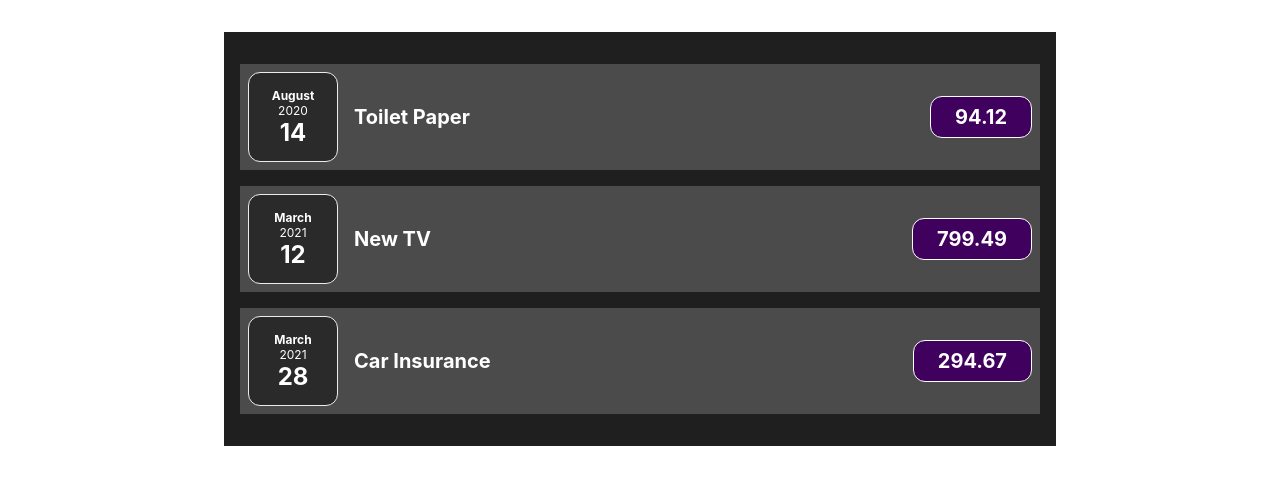
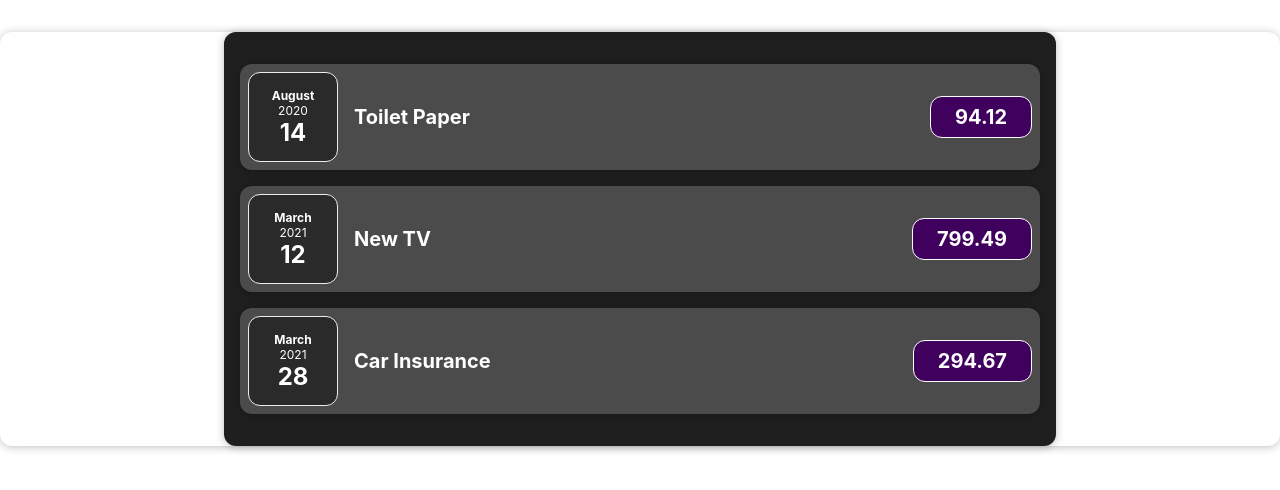
Before and after one commit to Havoac/Expense-Tracker, a React (Create React App) app: page / in a window 1280 px wide. Shown: the top 490 px of the page. Built offline with nearby package versions, Linux system fonts and the light colour scheme.

Commit message:
Made a card

```diff
--- a/src/App.js
+++ b/src/App.js
@@ -1,4 +1,5 @@
 import Expenses from "./components/Expenses/Expenses";
+import Card from "./components/UI/Card";
 
 const App = () => {
   const expenses = [
@@ -24,9 +25,9 @@
   ];
 
   return (
-    <div>
+    <Card>
       <Expenses expenseData={expenses} />
-    </div>
+    </Card>
   );
 };
 
--- a/src/components/Expenses/ExpenseDate.js
+++ b/src/components/Expenses/ExpenseDate.js
@@ -1,4 +1,4 @@
-import './ExpenseDate.css';
+import "./ExpenseDate.css";
 
 function ExpenseDate(props) {
   const month = props.date.toLocaleString("en-US", { month: "long" });
--- a/src/components/Expenses/ExpenseItem.js
+++ b/src/components/Expenses/ExpenseItem.js
@@ -1,14 +1,17 @@
+import Card from "../UI/Card";
 import ExpenseDate from "./ExpenseDate";
 import "./ExpenseItem.css";
 
 function ExpenseItem(props) {
-    return <div className='expense-item'>
-        <ExpenseDate date={props.expenseData.date}/>
-        <div className='expense-item__description'>
-            <h2>{props.expenseData.title}</h2>
-            <div className='expense-item__price'>{props.expenseData.amount}</div>
-        </div>
-    </div>
+  return (
+    <Card className="expense-item">
+      <ExpenseDate date={props.expenseData.date} />
+      <div className="expense-item__description">
+        <h2>{props.expenseData.title}</h2>
+        <div className="expense-item__price">{props.expenseData.amount}</div>
+      </div>
+    </Card>
+  );
 }
 
 export default ExpenseItem;
--- a/src/components/Expenses/Expenses.js
+++ b/src/components/Expenses/Expenses.js
@@ -1,12 +1,15 @@
+import Card from "../UI/Card";
 import ExpenseItem from "./ExpenseItem";
 import "./Expenses.css";
 
 function Expenses(props) {
-    return <div className="expenses">
-        <ExpenseItem expenseData={props.expenseData[0]}/>
-        <ExpenseItem expenseData={props.expenseData[1]}/>
-        <ExpenseItem expenseData={props.expenseData[2]}/>
-    </div>
+  return (
+    <Card className="expenses">
+      <ExpenseItem expenseData={props.expenseData[0]} />
+      <ExpenseItem expenseData={props.expenseData[1]} />
+      <ExpenseItem expenseData={props.expenseData[2]} />
+    </Card>
+  );
 }
 
 export default Expenses;
--- /dev/null
+++ b/src/components/UI/Card.css
@@ -0,0 +1,4 @@
+.card {
+  border-radius: 12px;
+  box-shadow: 0 1px 8px rgba(0, 0, 0, 0.25);
+}
--- /dev/null
+++ b/src/components/UI/Card.js
@@ -0,0 +1,13 @@
+import "./Card.css";
+
+const Card = (props) => {
+  const classes = "card " + props.className;
+
+  return (
+    <div>
+      <div className={classes}>{props.children}</div>
+    </div>
+  );
+};
+
+export default Card;
```
